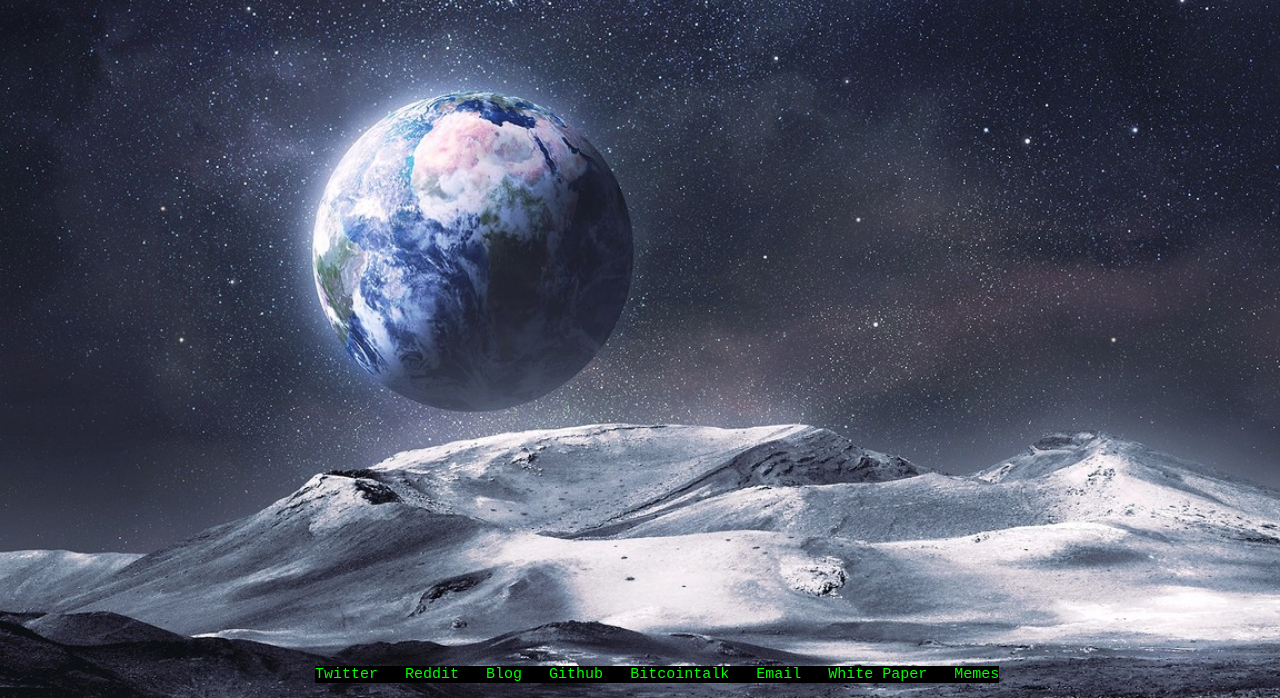
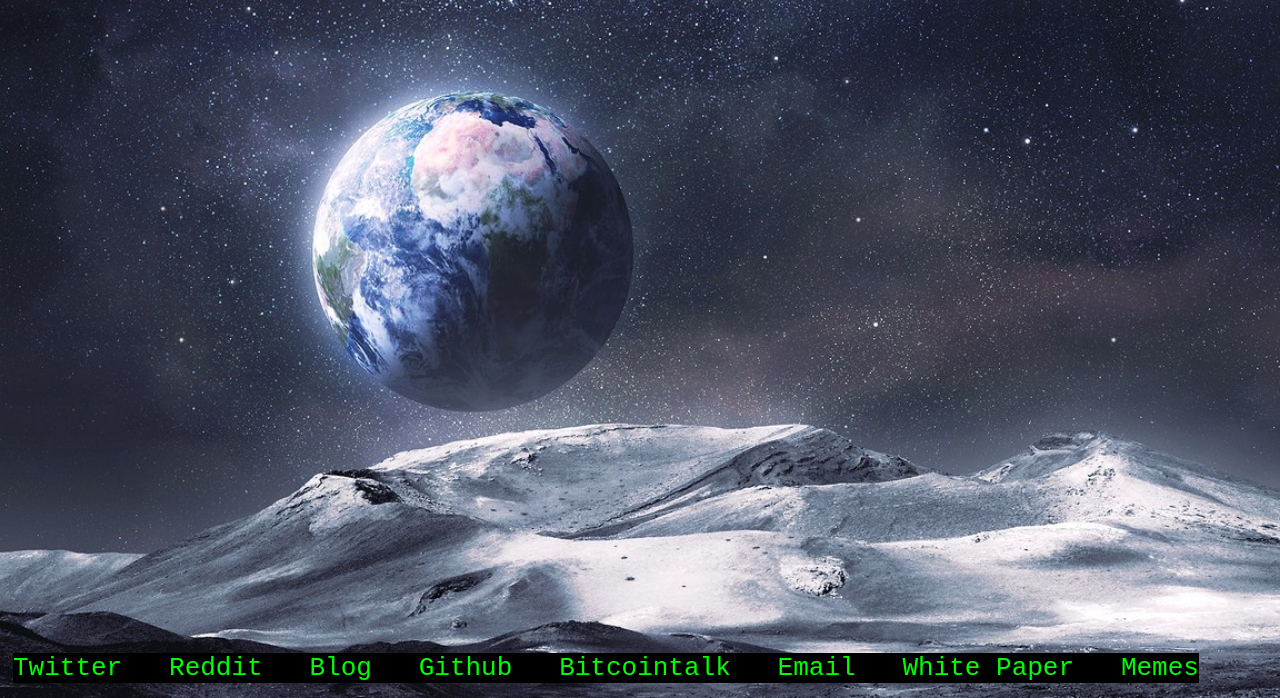
Before and after one commit to satoshium/satoshium.github.io, a plain HTML site: page index.html in a window 1280 px wide. Shown: the part 102-800 px from the top of the page. Drawn offline with Linux system fonts and the light colour scheme.

Commit message:
bigger links and better centering

```diff
--- a/index.html
+++ b/index.html
@@ -3,8 +3,8 @@
   <style>
     body
     {
-	background-image: url("img/earth_moon.jpg");
-        background-size: cover;
+      background-image: url("img/earth_moon.jpg");
+      background-size: cover;
     }
     a
     {
@@ -19,7 +19,6 @@
     {
      position: absolute;
      bottom: 10;
-     left: 310;
     }
   </style>
 
@@ -42,7 +41,7 @@
   <a style="color: white; text-decoration: none" href="satoshium.pdf">Satoshium: Minted Bitcoin</a>
 </div>
 
-<div id="header-content" style="text-align: center; margin: 5; background: black; font-size: 15; vertical-align: bottom; font-family: Courier New">
+<div id="header-content" style="text-align: center; margin: 5; background: black; font-size: 26; vertical-align: bottom; font-family: Courier New">
  <a href="https://twitter.com/satoshiumorg">Twitter</a>&nbsp;&nbsp;
  <a href="https://reddit.com/r/satoshium">Reddit</a>&nbsp;&nbsp;
  <a href="https://medium.com/satoshium-org-blog">Blog</a>&nbsp;&nbsp;
```
